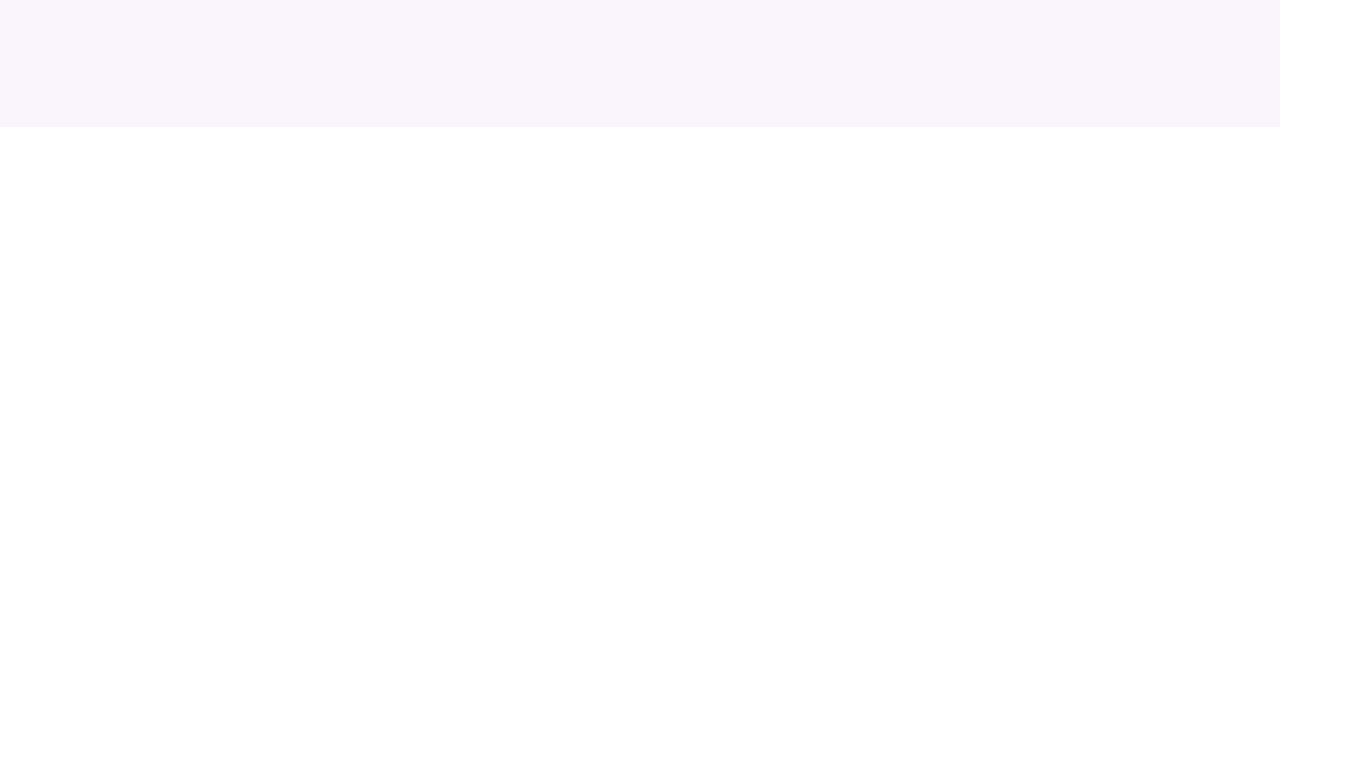
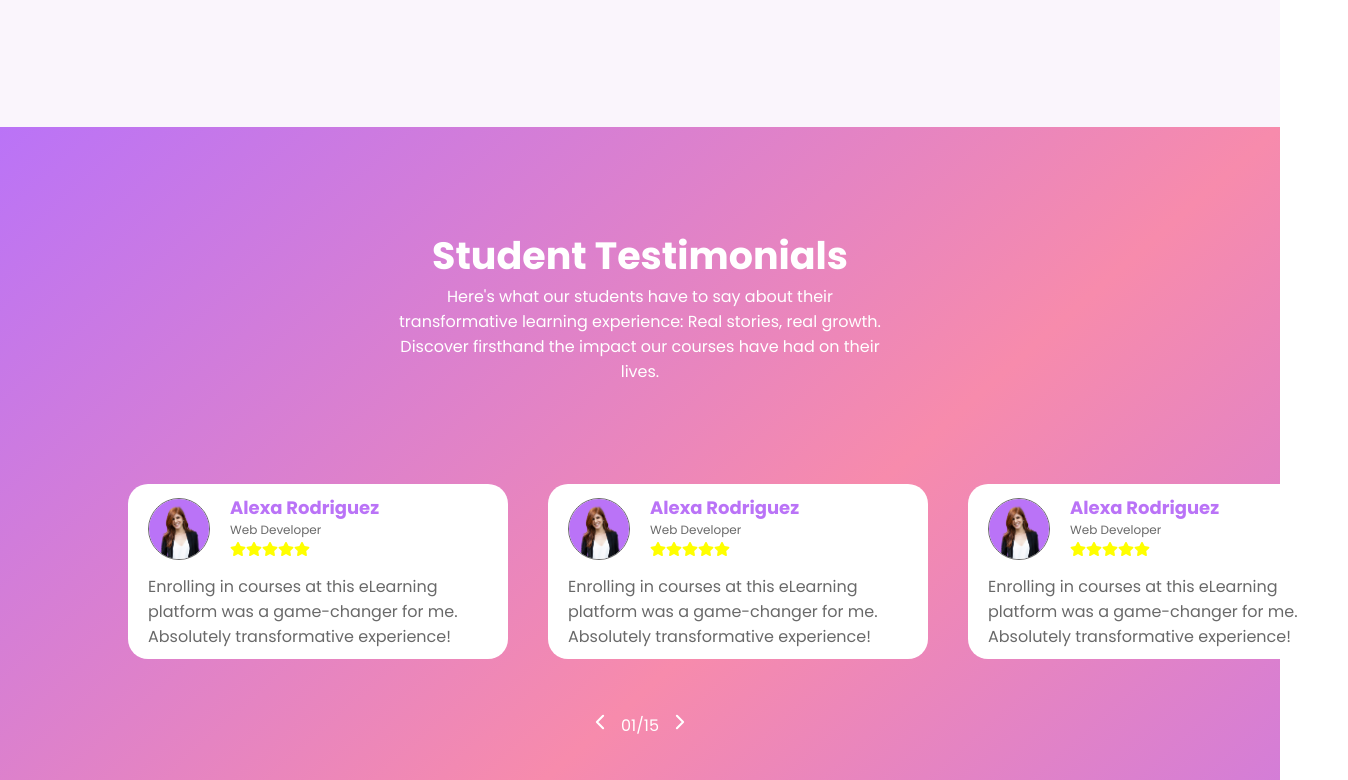
Before and after one commit to stefan-the-great/react-education-website, a React (Create React App) app: page / in a window 1280 px wide. Shown: the part 3286-4066 px from the top of the page, 1348 px wide, since content can reach past the window. Before the commit the page ends 3413 px from the top, so only its background shows below. Built offline with nearby package versions, Linux system fonts and the light colour scheme; the HTML template or start-up script is replaced by a standard one.

Commit message:
Testimonial Section Mobile View Complete

```diff
--- a/src/App.jsx
+++ b/src/App.jsx
@@ -24,12 +24,12 @@ function App() {
             <PopularCourses />
             <Tearchers />
 
-            {/* <div id='bottom-section'>
+            <div id='bottom-section'>
                 <Testimonials />
                 <Contact />
-                <Footer />
-                <Copyright />
-            </div> */}
+                {/* <Footer />
+                <Copyright /> */}
+            </div>
         </div>
     );
 }
--- a/src/components/Testimonials.jsx
+++ b/src/components/Testimonials.jsx
@@ -7,7 +7,7 @@ import { FaStar } from "react-icons/fa";
 import { IoChevronBackOutline } from "react-icons/io5";
 import { IoChevronForward } from "react-icons/io5";
 
-import '../css/testimonials.css'
+import '../css/testimonials.scss'
 
 function Testimonials() {
   return (
--- a/src/css/teachers.scss
+++ b/src/css/teachers.scss
@@ -11,7 +11,7 @@
         height: auto;
         width: auto;
         flex-direction: column;
-        margin: 50px 0px;
+        margin-top: 50px;
     }
     .left {
         width: 38vw;
@@ -60,12 +60,15 @@
     .right {
         .outer-wrapper {
             border-radius: 0px 0px 50% 50%;
-            width: 250px;
+            width: 400px;
             aspect-ratio: 1/1.2;
             display: flex;
             align-items: center;
             justify-content: center;
             border: 4px dashed #ba73f7;
+            @media only screen and (max-width: 600px) {
+                width: 250px;
+            }
             .inner-wrapper {
                 overflow: hidden;
                 height: 100%;
--- a/src/css/testimonials.css
+++ /dev/null
@@ -1,91 +0,0 @@
-/* TESTIMONIALS SECTION */
-
-#testimonials {
-    padding-top: 100px;
-    display: flex;
-    align-items: center;
-    justify-content: center;
-    flex-direction: column;
-}
-
-#testimonials h2,
-#testimonials p {
-    text-align: center;
-    color: white;
-}
-
-#testimonials p {
-    max-width: 38vw;
-}
-
-#testimonials .carosel-container {
-    display: flex;
-    align-items: center;
-    justify-content: flex-start;
-    margin-top: 100px;
-    margin-bottom: 50px;
-    gap: 40px;
-    max-width: 80vw;
-    /* overflow-x: scroll; */
-}
-
-#testimonials .carosel-container .block {
-    background: white;
-    border-radius: 20px;
-    min-width: 360px;
-    height: fit-content;
-    padding: 10px;
-}
-
-#testimonials .carosel-container .block h3 {
-    color: #ba73f7;
-    font-size: 18px;
-}
-
-#testimonials .carosel-container .block p {
-    color: dimgray;
-    text-align: left;
-}
-
-#testimonials .carosel-container .block .top {
-    display: flex;
-    align-items: center;
-    justify-content: flex-start;
-    /* padding: 10px; */
-    margin-left: 10px;
-    gap: 20px;
-}
-
-#testimonials .carosel-container .block .top img {
-    height: 60px;
-    aspect-ratio: 1/1;
-    border-radius: 50%;
-    border: 0.5px solid dimgray;
-}
-
-#testimonials .carosel-container .block .top p {
-    font-size: 12px;
-}
-
-#testimonials .carosel-container .block .bottom {
-    /* width: fit-content; */
-    margin-top: 10px;
-    margin-left: 10px;
-}
-
-#testimonials .carosel-controls {
-    color: 'white';
-    display: 'flex';
-    align-items: center;
-    justify-content: center;
-    gap: 10px;
-    margin-bottom: 30px;
-}
-
-#testimonials .carosel-controls button {
-    background: none;
-    border: none;
-    outline: none;
-    cursor: pointer;
-    font-size: 22px;
-}
--- /dev/null
+++ b/src/css/testimonials.scss
@@ -0,0 +1,97 @@
+/* TESTIMONIALS SECTION */
+
+#testimonials {
+    padding-top: 100px;
+    display: flex;
+    align-items: center;
+    justify-content: center;
+    flex-direction: column;
+    @media only screen and (max-width: 600px) {
+        padding-top: 50px;
+    }
+    h2,
+    p {
+        text-align: center;
+        color: white;
+    }
+    p {
+        max-width: 38vw;
+        @media only screen and (max-width: 600px) {
+            max-width: none;
+        }
+    }
+    .carosel-container {
+        display: flex;
+        align-items: center;
+        justify-content: flex-start;
+        margin-top: 100px;
+        margin-bottom: 50px;
+        gap: 40px;
+        max-width: 80vw;
+        @media only screen and (max-width: 600px) {
+            margin-top: 50px;
+            margin-bottom: 25px;
+            justify-content: center;
+            flex-direction: column;
+        }
+        .block {
+            background: white;
+            border-radius: 20px;
+            min-width: 360px;
+            height: fit-content;
+            padding: 10px;
+            @media only screen and (max-width: 600px) {
+                min-width: 260px;
+                // max-width: none;
+            }
+            h3 {
+                color: #ba73f7;
+                font-size: 18px;
+            }
+            p {
+                color: dimgray;
+                text-align: left;
+                @media only screen and (max-width: 600px) {
+                    font-size: 12px;
+                }
+            }
+            .top {
+                display: flex;
+                align-items: center;
+                justify-content: flex-start;
+                /* padding: 10px; */
+                margin-left: 10px;
+                gap: 20px;
+                img {
+                    height: 60px;
+                    aspect-ratio: 1/1;
+                    border-radius: 50%;
+                    border: 0.5px solid dimgray;
+                }
+                p {
+                    font-size: 12px;
+                }
+            }
+            .bottom {
+                /* width: fit-content; */
+                margin-top: 10px;
+                margin-left: 10px;
+            }
+        }
+    }
+    .carosel-controls {
+        color: 'white';
+        display: 'flex';
+        align-items: center;
+        justify-content: center;
+        gap: 10px;
+        margin-bottom: 30px;
+        button {
+            background: none;
+            border: none;
+            outline: none;
+            cursor: pointer;
+            font-size: 22px;
+        }
+    }
+}
```
